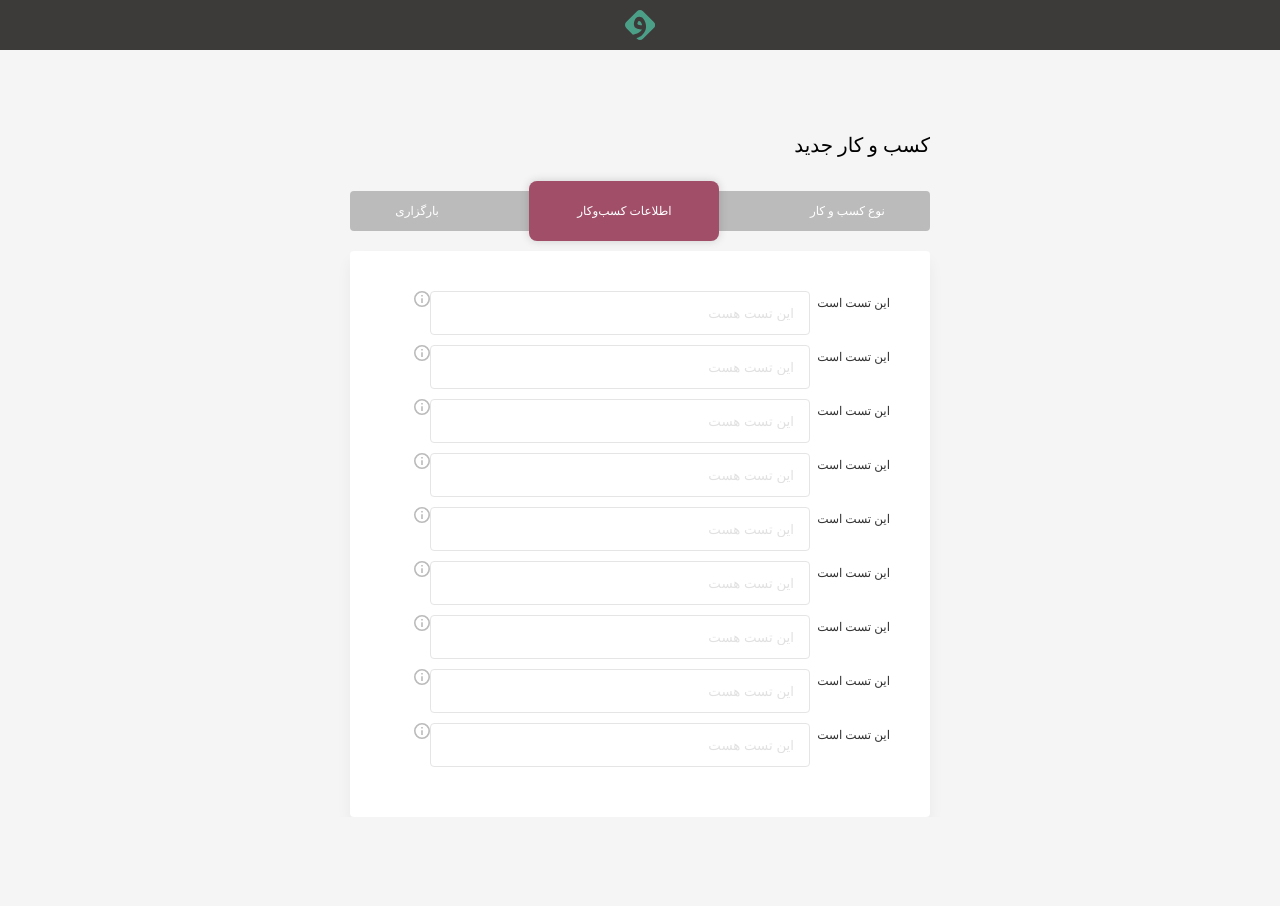
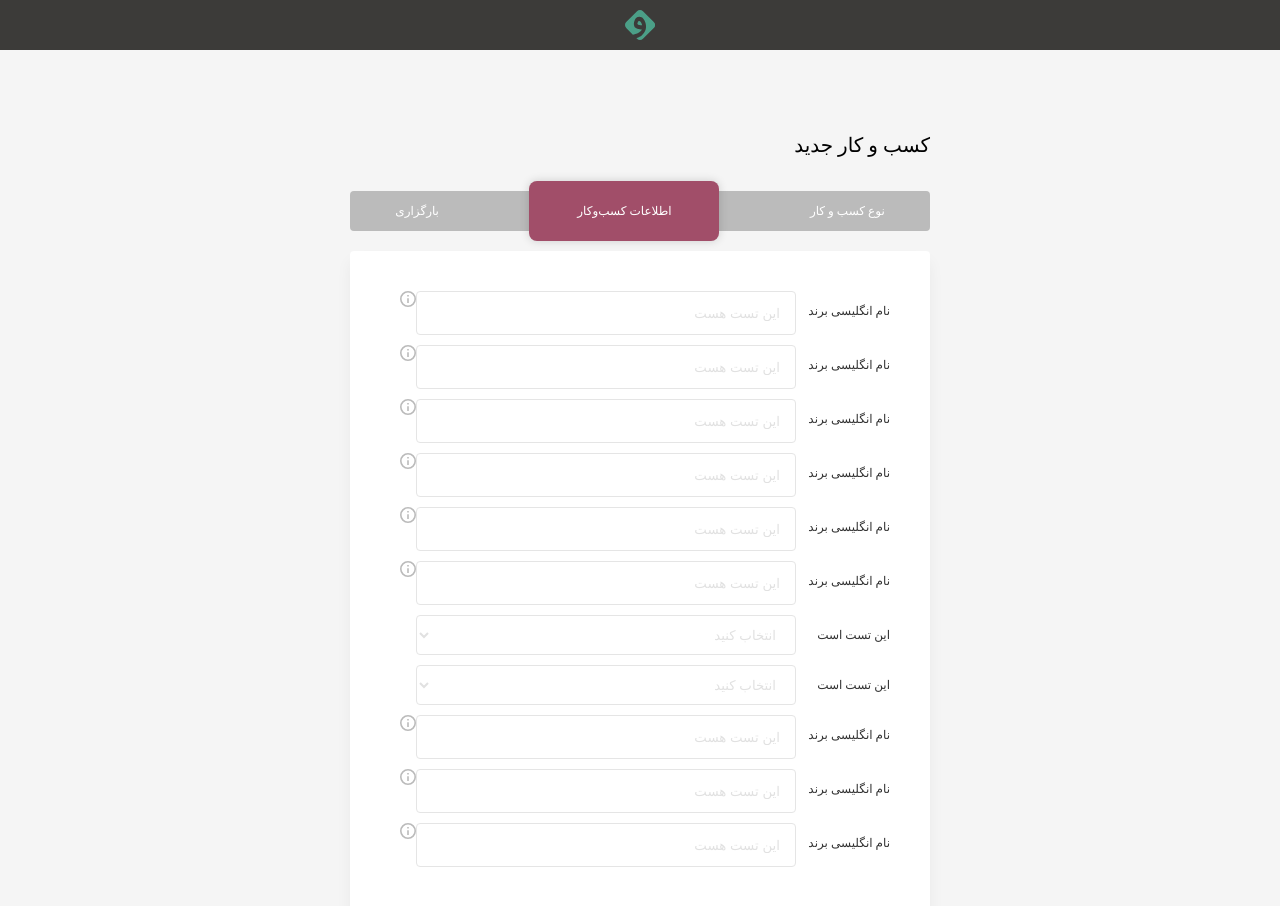
Before and after one commit to Saeed-jlnsi/vandar, a Vue app: page /#/ in a window 1280 px wide. Shown: the top 906 px of the page. Before the commit the page ends 817 px from the top, so only its background shows below. Built offline with nearby package versions, Linux system fonts and the light colour scheme.

Commit message:
Some minor adjustments to the FORM LAYOUT

```diff
--- a/src/components/CustomInput/CustomInput.vue
+++ b/src/components/CustomInput/CustomInput.vue
@@ -14,11 +14,9 @@
         </div>
     </div> -->
     <div class="input-wrapper">
-        <label for="name" class="form-label" >این تست است</label>
+        <label for="name" class="form-label" >نام انگلیسی برند</label>
         <input id="name" class="form-input" type="text" placeholder="این تست هست">
         <img src="/src/assets/icon/information-outline.svg" alt="">
-        <!-- <span>test</span>
-        <span>test</span> -->
     </div>
 </template>
 
--- a/src/components/CustomInput/custom-input.scss
+++ b/src/components/CustomInput/custom-input.scss
@@ -2,11 +2,12 @@
 .input-wrapper {
     margin-bottom: 10px;
     display: grid;
-    grid-template-columns: 2fr 380px 1fr;
+    // FOR NOW!, LATER ASSIGN RELATIVE WIDTH
+    grid-template-columns: 94px 380px 26px;
     grid-row-gap: 10px;
     .form-label {
         color: #333333;
-        line-height: 24px;
+        line-height: 40px;
     }
 
     .form-input {
--- a/src/components/CustomSelect/custom-select.scss
+++ b/src/components/CustomSelect/custom-select.scss
@@ -1,10 +1,12 @@
 
 .select-wrapper {
-    // display: flex;
-    // align-items: center;
+    margin-bottom: 10px;
+    display: grid;
+    grid-template-columns: 94px 380px 26px;
+    grid-row-gap: 10px;
     .form-label {
         color: #333333;
-        line-height: 24px;
+        line-height: 40px;
     }
     .form-select {
         height: 40px;
--- a/src/views/Home.vue
+++ b/src/views/Home.vue
@@ -18,8 +18,8 @@
           <app-custom-input class="input-component"></app-custom-input>
           <app-custom-input class="input-component"></app-custom-input>
           <app-custom-input class="input-component"></app-custom-input>
-          <!-- <app-custom-select class="select-component"></app-custom-select>
-          <app-custom-select class="select-component"></app-custom-select> -->
+          <app-custom-select class="select-component"></app-custom-select>
+          <app-custom-select class="select-component"></app-custom-select>
           <app-custom-input class="input-component"></app-custom-input>
           <app-custom-input class="input-component"></app-custom-input>
           <app-custom-input class="input-component"></app-custom-input>
```
